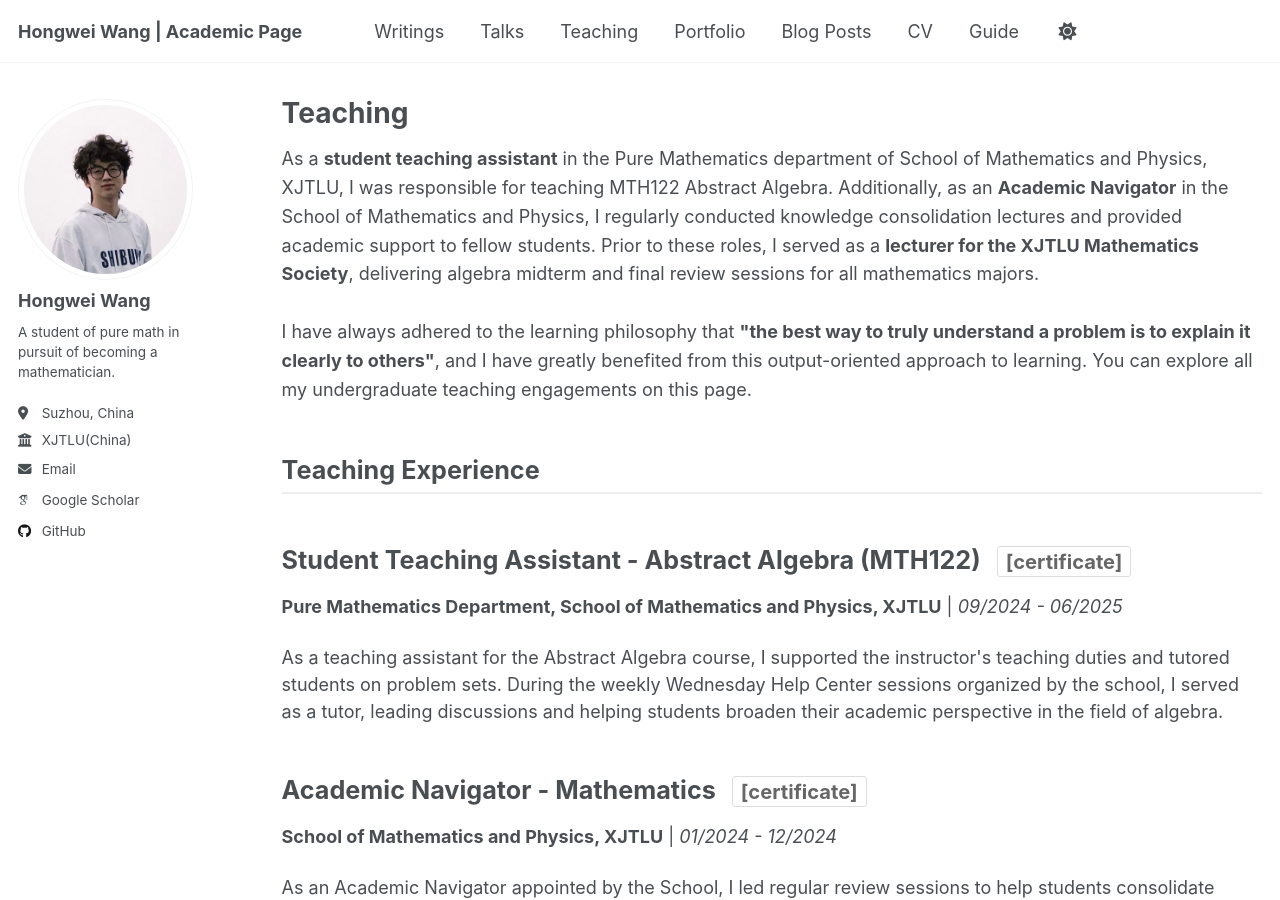
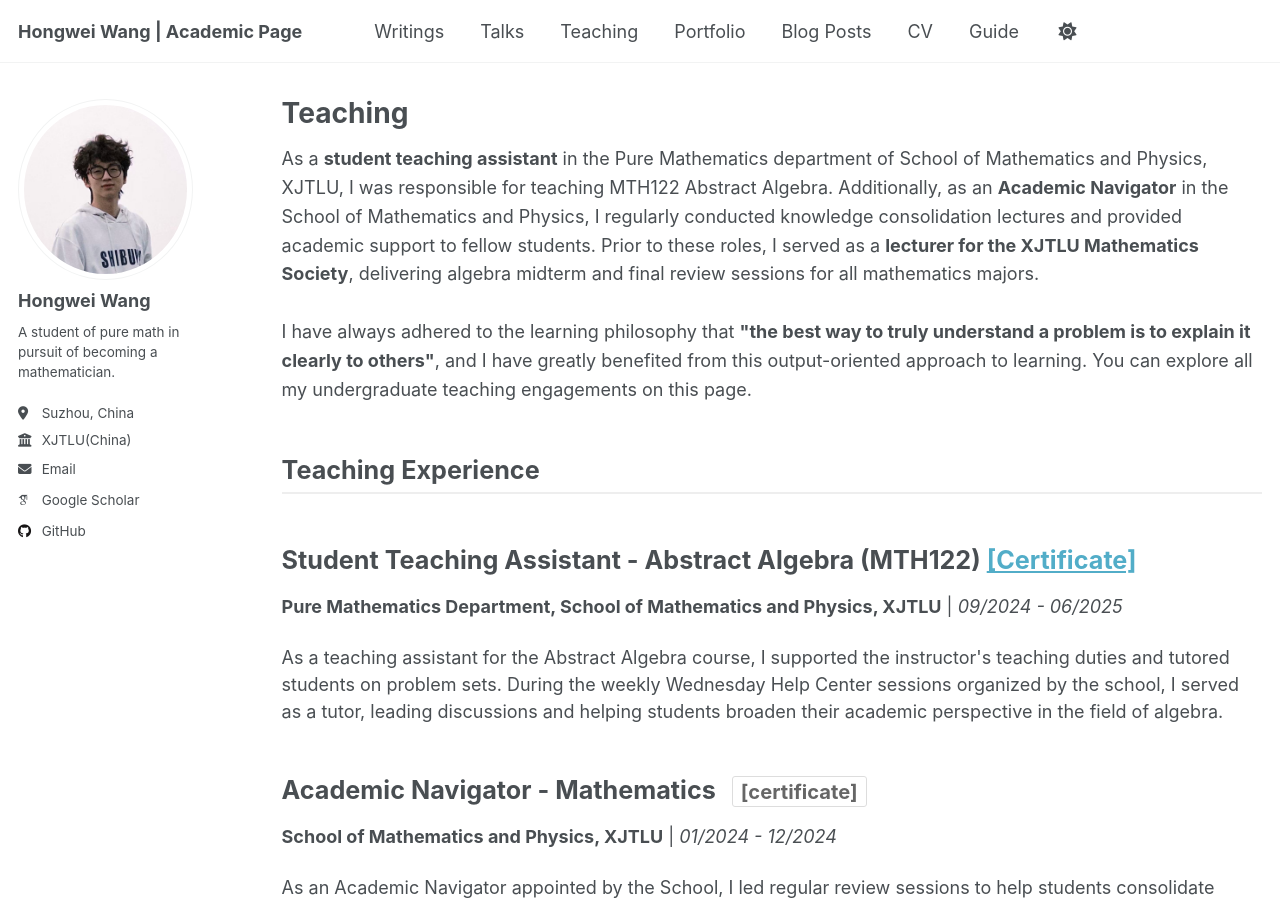
Before and after one commit to WangHongWei-AcademicPage/WangHongWei-AcademicPage.github.io, a Jekyll site: the page built from _pages/teaching.html, in a window 1280 px wide and 900 px high. Built offline with Jekyll 4.4.1, drawn with Linux system fonts in a browser that asks for light colours; some web fonts are replaced; a script that is not in the unit is left out.

Commit message:
Update teaching.html

```diff
--- a/_pages/teaching.html
+++ b/_pages/teaching.html
@@ -14,7 +14,7 @@ I have always adhered to the learning philosophy that <strong>"the best way to t
   <div class="publication-item">
     <h3 style="font-size: 1.4em; margin-bottom: 0.5em;">
       Student Teaching Assistant - Abstract Algebra (MTH122)
-      <a href="../assets/ta.pdf" target="_blank" style="font-size: 0.8em; margin-left: 10px; text-decoration: none; color: #666; border: 1px solid #ddd; padding: 2px 8px; border-radius: 3px;">[certificate]</a>
+      <a href="../assets/ta.pdf" style="font-size: inherit;">[Certificate]</a>
     </h3>
     <p><strong>Pure Mathematics Department, School of Mathematics and Physics, XJTLU</strong> | <em>09/2024 - 06/2025</em></p>
     <p>As a teaching assistant for the Abstract Algebra course, I supported the instructor's teaching duties and tutored students on problem sets. During the weekly Wednesday Help Center sessions organized by the school, I served as a tutor, leading discussions and helping students broaden their academic perspective in the field of algebra.</p>
```
